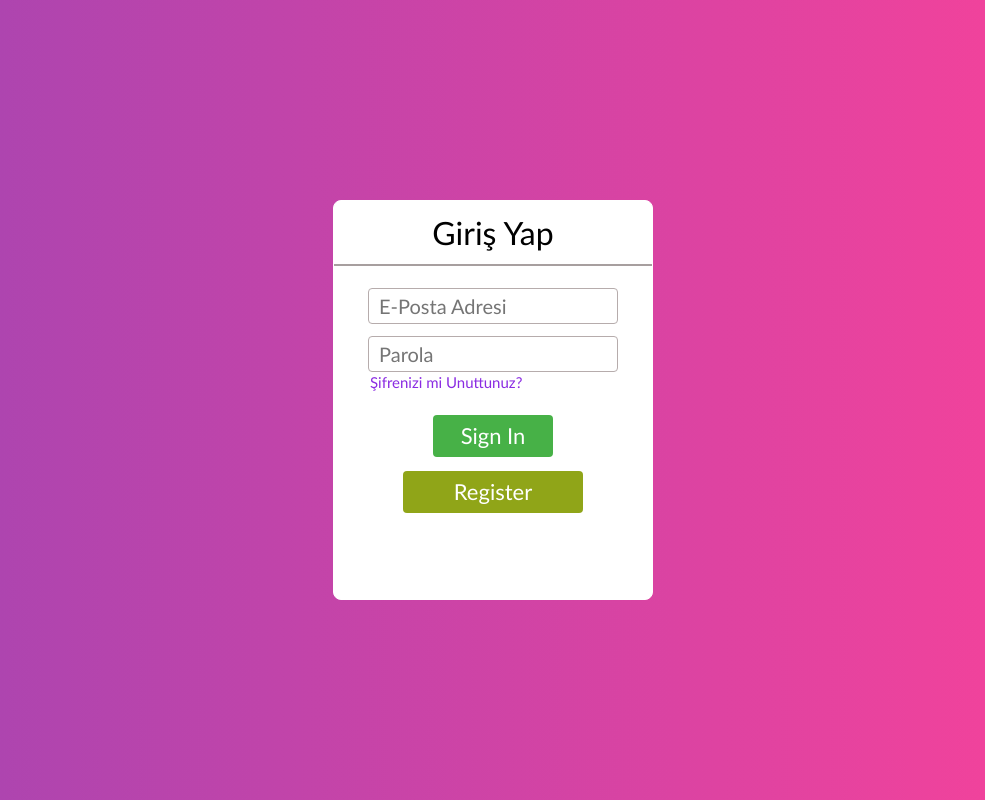
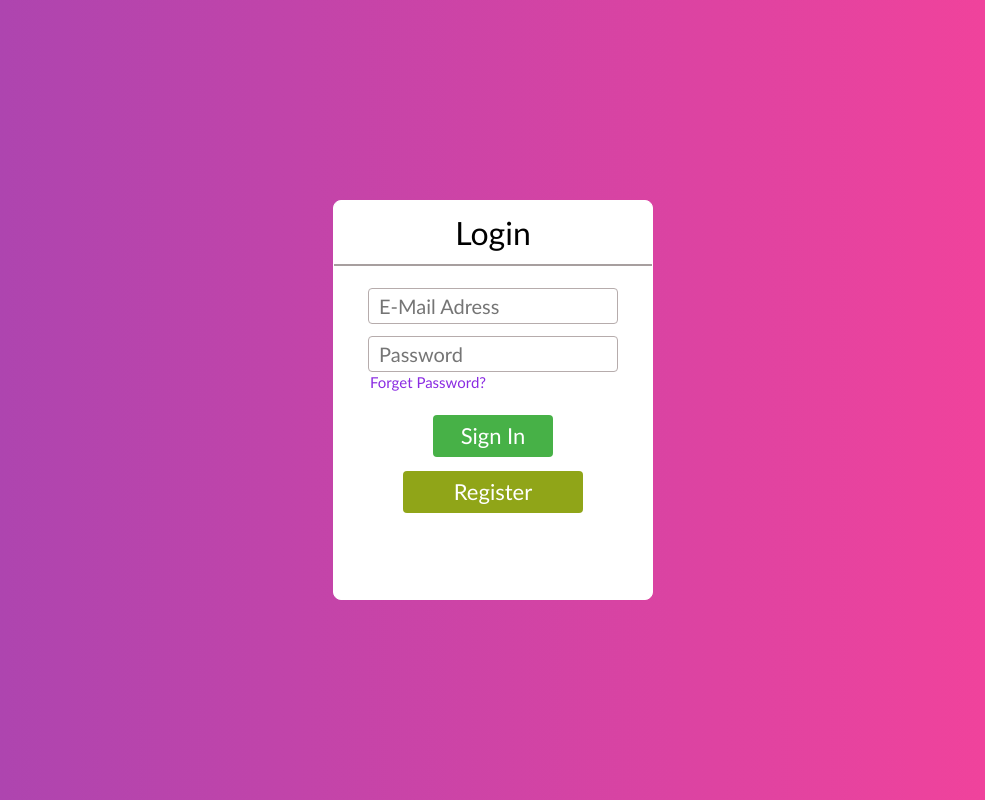
Before and after one commit to frostaybek/Simple-Login-Menu-2, a plain HTML site: page index.html in a window 1280 px wide. Shown: the whole page, without its empty margins (147-1132 px from the left). Drawn offline with Linux system fonts and the light colour scheme.

Commit message:
Updated
2.3.2022 Updated (2)

```diff
--- a/index.html
+++ b/index.html
@@ -9,12 +9,12 @@
 </head>
 <body>
     <div id="div">
-        <p id="p">Giriş Yap</p>
+        <p id="p">Login</p>
         <hr class="hr">
         <form action="#">
-            <input type="email" placeholder="E-Posta Adresi" id="email" autocomplete="off">
-            <input type="password" placeholder="Parola" id="password" autocomplete="off">
-            <a href="#" id="a">Şifrenizi mi Unuttunuz?</a>
+            <input type="email" placeholder="E-Mail Adress" id="email" autocomplete="off">
+            <input type="password" placeholder="Password" id="password" autocomplete="off">
+            <a href="#" id="a">Forget Password?</a>
             <input type="button" value="Sign In" id="button">
             <input type="button" value="Register" id="button-2">
         </form>
```
